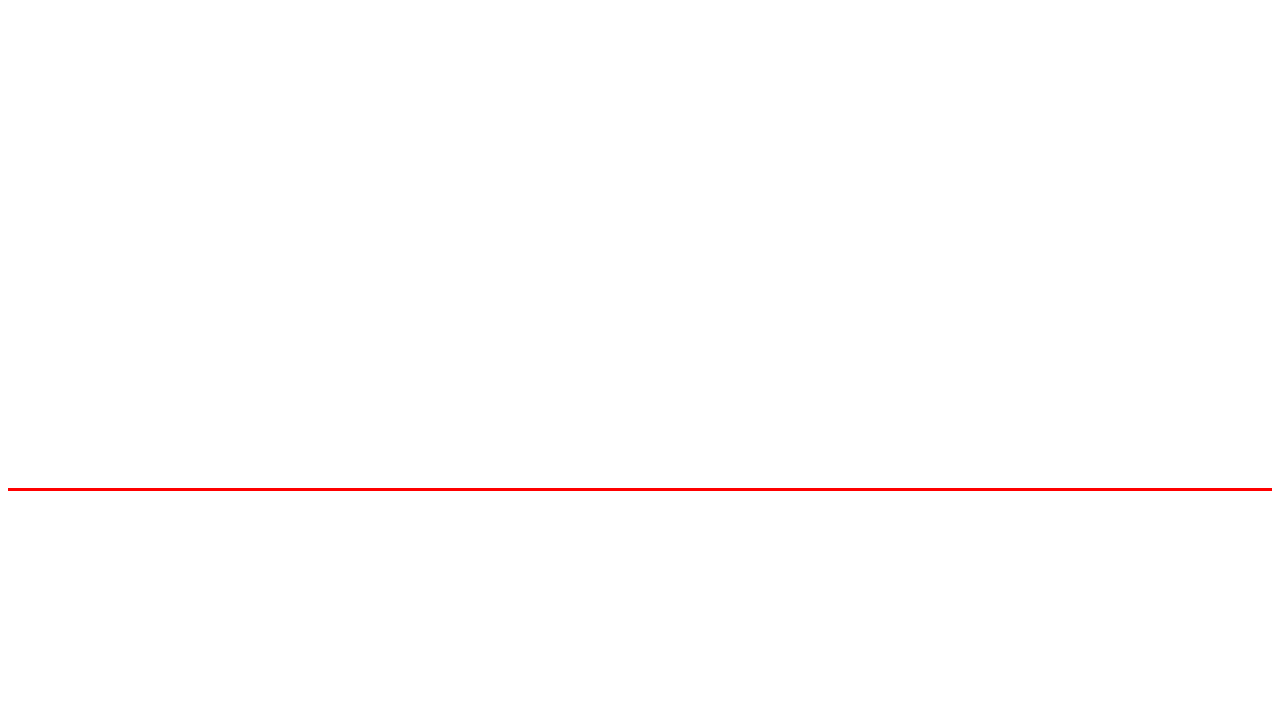
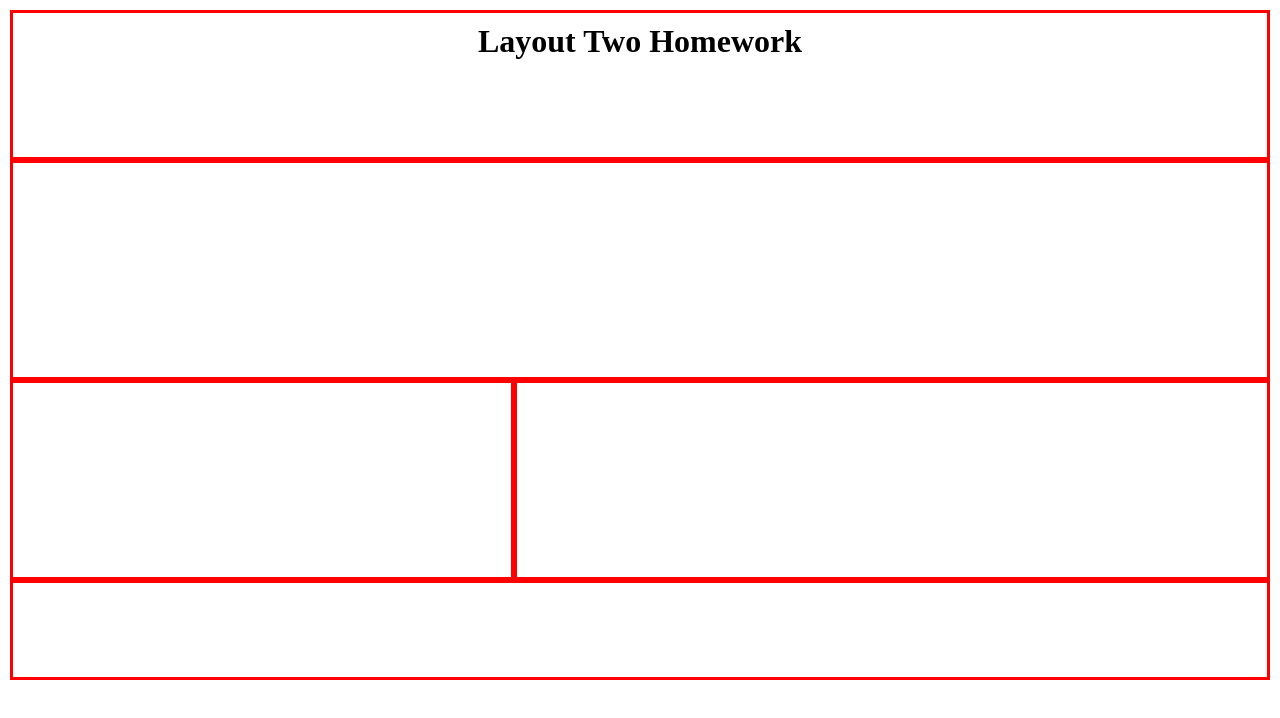
Before and after one commit to vincitamor/layoutTwoHw, a plain HTML site: page index.html in a window 1280 px wide. Shown: the top 718 px of the page. Drawn offline with Linux system fonts and the light colour scheme.

Commit message:
added heading

```diff
--- a/index.html
+++ b/index.html
@@ -7,15 +7,9 @@
         <link rel="stylesheet" href="main.css">
     </head>
     <body>
-        <section class="sectionContainer">
-            <article class="firstArticle">
-            </article>
-            <article class="secondArticle">
-            </article>
-            <article class="floatedNumeOne">
-            </article>
-            <article class="floatedNumTwo">
-            </article>
-        </section>
+        <header class="beginHere"><h1 class="hw">Layout Two Homework</h1></header>
+        <section class="numOne"></section>
+        <section class="numTwo"></section>
+        <section class="numThree"></section>
         <footer class="theEnd">
         </footer>
--- a/main.css
+++ b/main.css
@@ -1,7 +1,33 @@
-.sectionContainer {
-    height: 100rem;
+* {
+    box-sizing: border-box;
+    margin: 0;
+    padding: 5px;
 }
-.firstArticle {
-    height: 30%;
-    border-bottom: 3px solid red;
+.beginHere {
+    height: 150px;
+    border: 3px solid red;
 }
+.numOne {
+    height: 220px;
+    border: 3px solid red;
+}
+.numTwo,
+.numThree {
+    height: 200px;
+    float: left;
+    border: 3px solid red;
+}
+.numTwo {
+    width: 40%;
+}
+.numThree {
+    width: 60%;
+}
+.theEnd {
+    clear: both;
+    height: 100px;
+    border: 3px solid red;
+}
+.hw {
+    text-align: center;
+}
```
